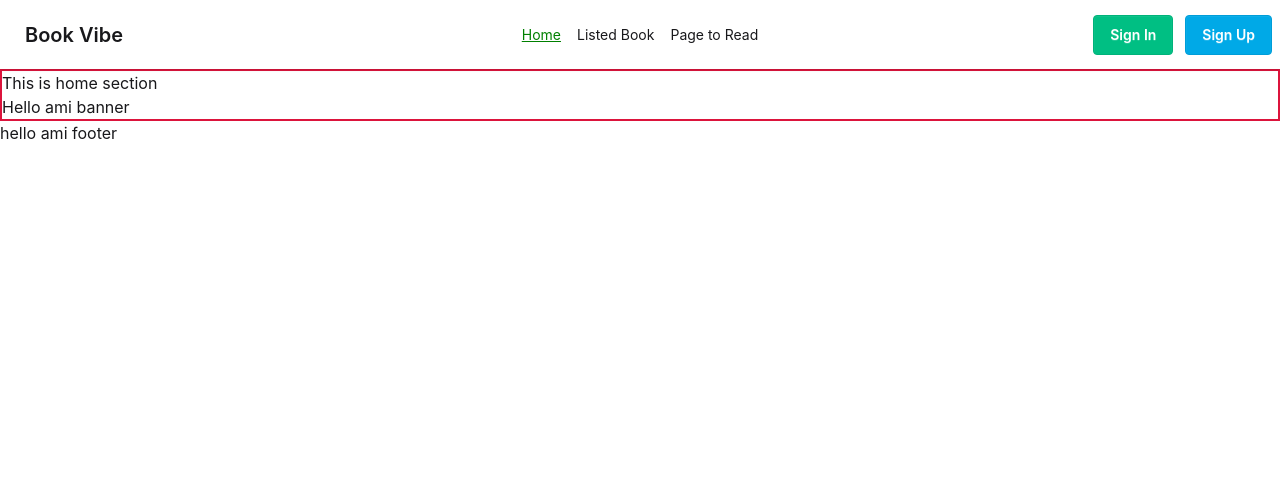
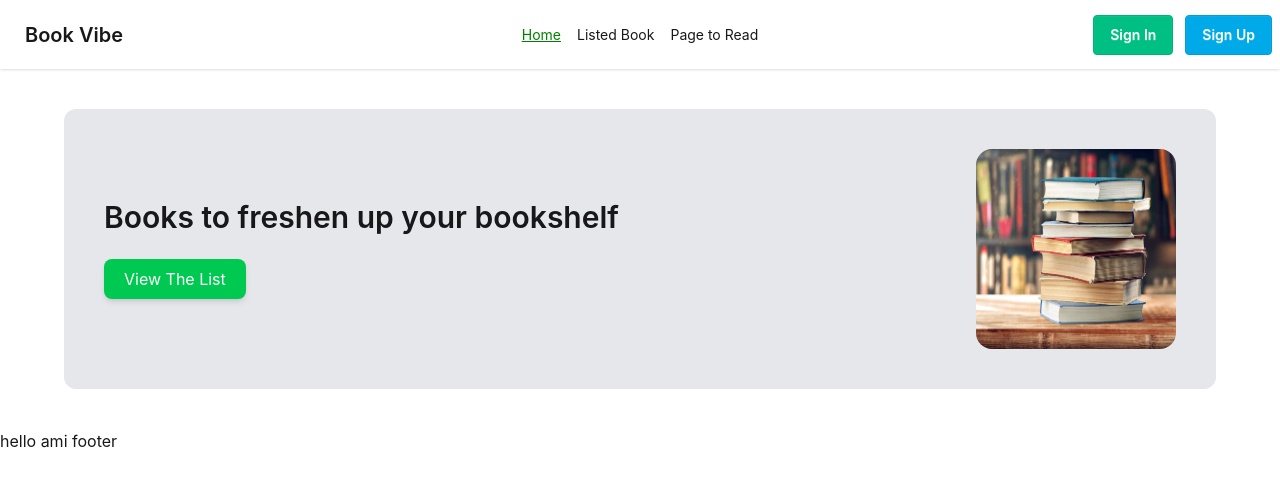
Before and after one commit to Al-Shahriar-Nazim/myLibray, a React (Vite) app: page / in a window 1280 px wide. Shown: the top 486 px of the page. Built offline with nearby package versions, Linux system fonts and the light colour scheme.

Commit message:
added banner section

```diff
--- a/package.json
+++ b/package.json
@@ -11,6 +11,7 @@
   },
   "dependencies": {
     "@tailwindcss/vite": "^4.2.2",
+    "framer-motion": "^12.38.0",
     "react": "^19.2.4",
     "react-dom": "^19.2.4",
     "react-router": "^7.13.2",
--- a/src/Pages/Home/Home.jsx
+++ b/src/Pages/Home/Home.jsx
@@ -3,8 +3,7 @@ import Bannar from '../../component/Banner/Bannar';
 
 const Home = () => {
     return (
-        <div style={{border:"2px solid crimson"}}>
-            <h3>This is home section</h3>
+        <div>
             <Bannar></Bannar>
         </div>
     );
--- a/src/component/Banner/Bannar.jsx
+++ b/src/component/Banner/Bannar.jsx
@@ -1,11 +1,30 @@
-import React from 'react';
+import React from "react";
+import hero from "../../assets/hero_img.jpg"
 
-const Bannar = () => {
-    return (
-        <div>
-            <h3>Hello ami banner</h3>
-        </div>
-    );
+const BookBanner = () => {
+  return (
+    <div className="max-w-6xl mx-auto my-10 border-2 border-none bg-gray-200 p-10 flex items-center justify-between rounded-xl transition-all duration-300 hover:shadow-lg">
+      {/* Left Content */}
+      <div className="transition-all duration-500 hover:translate-x-2">
+        <h1 className="text-3xl font-semibold mb-6">
+          Books to freshen up your bookshelf
+        </h1>
+
+        <button className="bg-green-500 text-white px-5 py-2 rounded-lg shadow-md transition-all duration-300 hover:scale-105 active:scale-95">
+          View The List
+        </button>
+      </div>
+
+      {/* Right Image */}
+      <div className="transition-all duration-500 hover:-translate-y-2">
+        <img
+          src={hero}
+          alt="Book"
+          className="w-[200px] h-[200px] rounded-2xl transition-all duration-300 hover:rotate-3 hover:scale-105"
+        />
+      </div>
+    </div>
+  );
 };
 
-export default Bannar;
+export default BookBanner;
```
Also changed, not shown: src/assets/hero_img.jpg (added), 1 other file (tests, documents, lock files or other folders).
